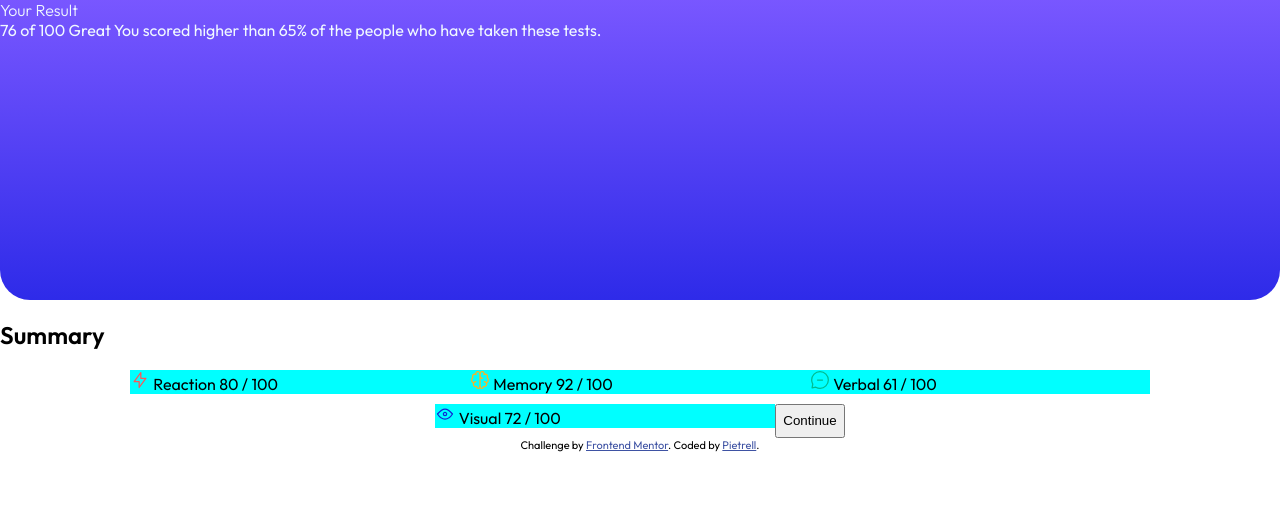
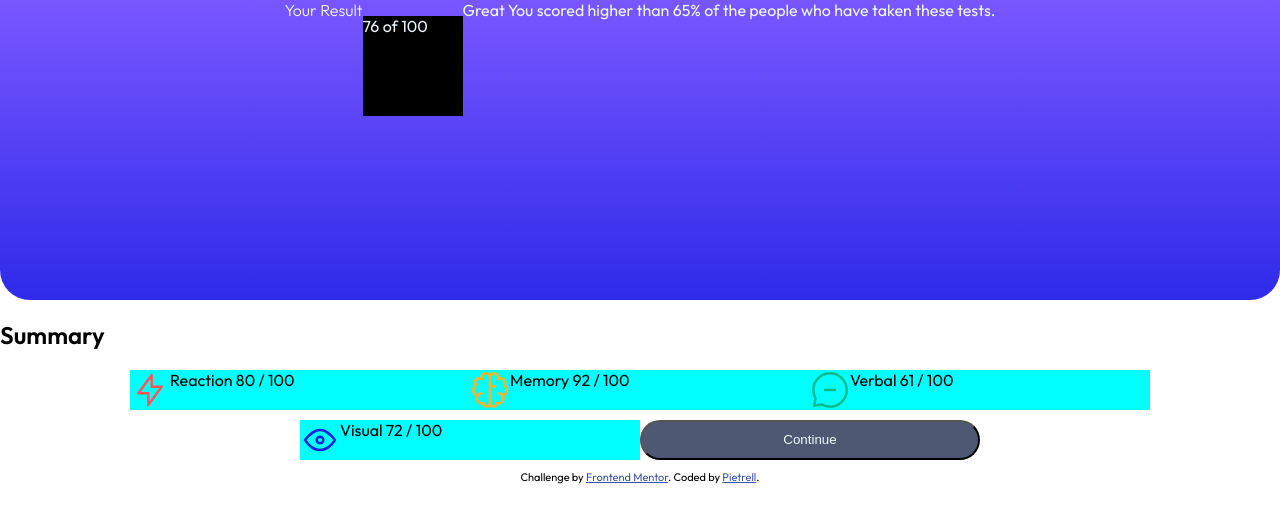
Before and after one commit to Pietrelll/frontendmentor-challanges, a plain HTML site: page results summary component/index.html in a window 1280 px wide. Drawn offline with Linux system fonts and the light colour scheme.

Commit message:
minor changes

```diff
--- a/results summary component/index.html
+++ b/results summary component/index.html
@@ -28,7 +28,7 @@
 <body>
   <header>
     <h1>Your Result</h1>
-    <span id="score">76 of 100</span>
+    <p id="score">76 of 100</p>
 
 
     Great
--- a/results summary component/style.css
+++ b/results summary component/style.css
@@ -10,11 +10,20 @@ h1 {
 }
 
 header {
+    display: flex;
+    flex-wrap: wrap;
+    justify-content: center;
     color: aliceblue;
     background: linear-gradient(hsl(252, 100%, 67%), hsl(241, 81%, 54%));
     border-bottom-left-radius: 30px;
     border-bottom-right-radius: 30px;
     height: 300px;
+}
+
+#score {
+    width: 100px;
+    height: 100px;
+    background-color: black;
 }
 
 main {
@@ -24,7 +33,17 @@ main {
 }
 
 .category {
+    display: flex;
     margin-bottom: 10px;
     width: 340px;
+    height: 40px;
     background-color: aqua;
 }
+
+button {
+    color: aliceblue;
+    background-color: hsla(224, 30%, 27%, 85%);
+    border-radius: 20px;
+    width: 340px;
+    height: 40px;
+}
```
